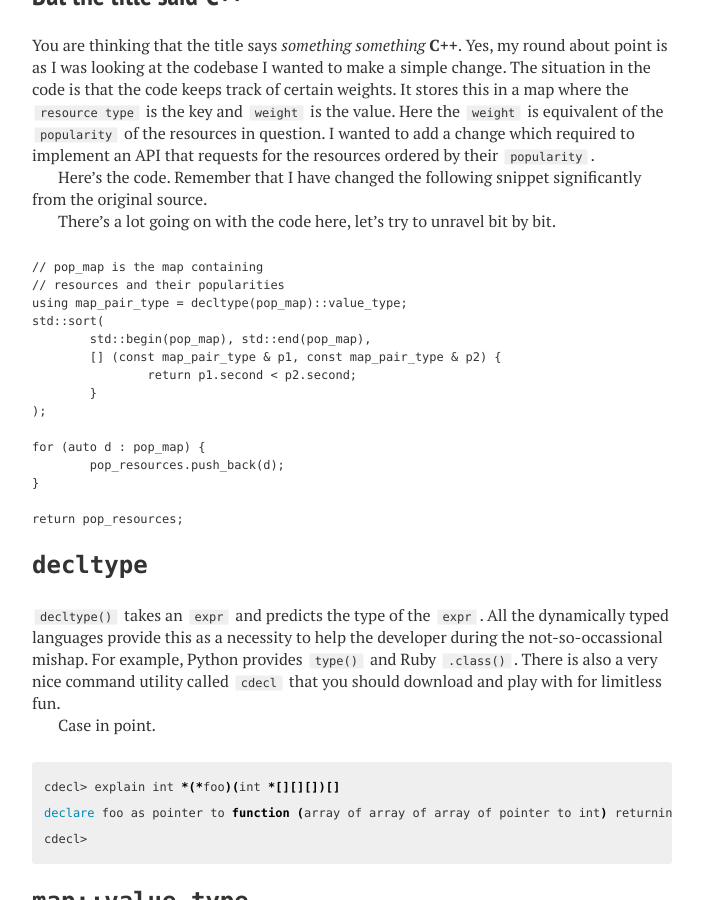
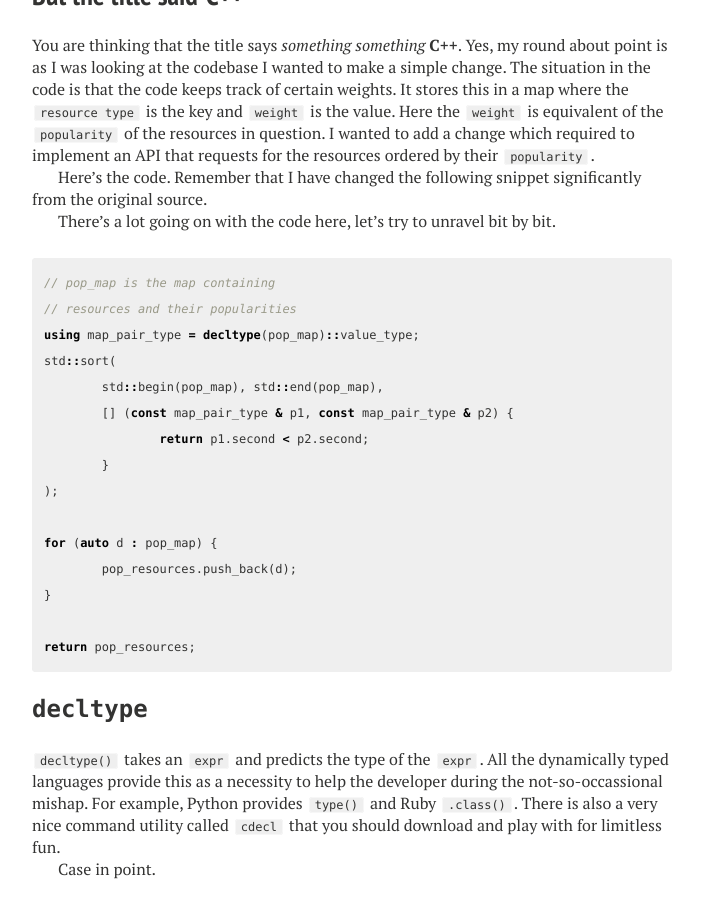
Before and after one commit to mycpuorg/mycpuorg.github.io, a Jekyll site: the page built from _posts/2020-01-01-complicate-but-readable.md, in a window 1280 px wide and 900 px high, scrolled down 864 px. Shown: the whole window, without its empty margins (288-991 px from the left). Built offline with Jekyll 4.4.1, drawn with Linux system fonts in a browser that asks for light colours; nearby versions of some CDN libraries; comment, search, counter and statistics services are not loaded.

Commit message:
change syntax highlighter

````diff
--- a/_config.yml
+++ b/_config.yml
@@ -10,7 +10,8 @@ url:             http://www.mycpu.org
 
 permalink:   /:categories/:title/
 markdown:    kramdown
-highlighter: pygments
+input:	     GFM
+highlighter: rouge
 sass:
   sass_dir: _sass
   style: compressed
--- a/_posts/2020-01-01-complicate-but-readable.md
+++ b/_posts/2020-01-01-complicate-but-readable.md
@@ -53,7 +53,7 @@ significantly from the original source.
 
 There's a lot going on with the code here, let's try to unravel bit by bit.
 
-```C++
+```c++
 // pop_map is the map containing
 // resources and their popularities
 using map_pair_type = decltype(pop_map)::value_type;
````
